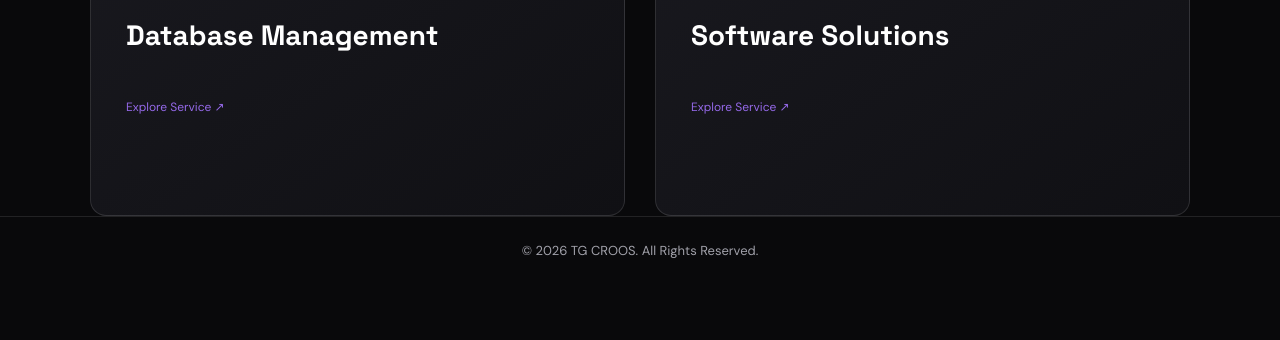
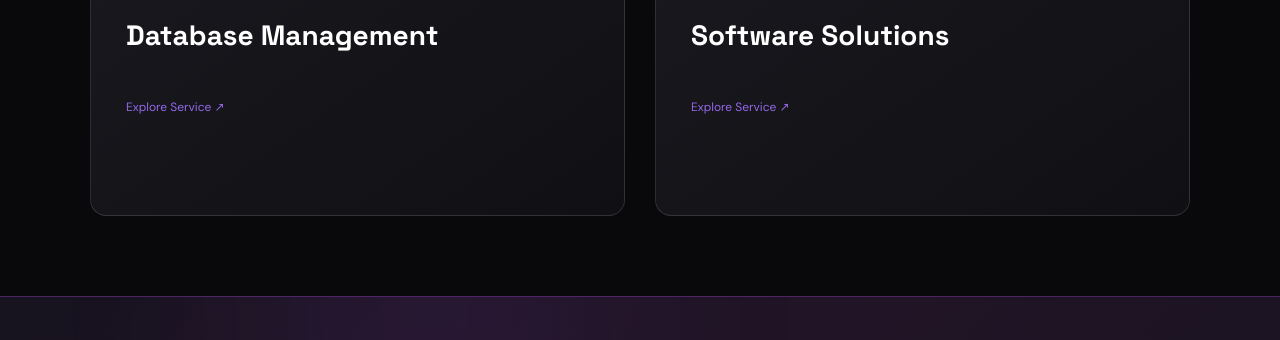
Before and after one commit to P2A-THARUSHIKA/tg-croos-portfolio, a plain HTML site: page index.html in a window 1280 px wide. Shown: the part 1557-1897 px from the top of the page. Drawn offline with Linux system fonts and the light colour scheme.

Commit message:
Add files via upload

```diff
--- a/index.html
+++ b/index.html
@@ -242,13 +242,6 @@
 </section>
     </main>
 
-
-    <!-- Footer -->
-    <footer>
-        <p>© 2026 TG CROOS. All Rights Reserved.</p>
-    </footer>
-
-
     <script src="script.js"></script>
 <footer class="footer">
     <div class="footer-container">
```
